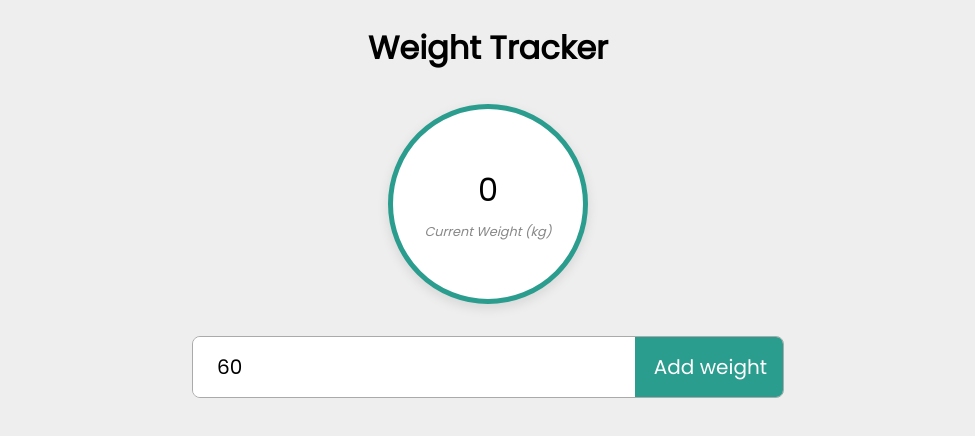
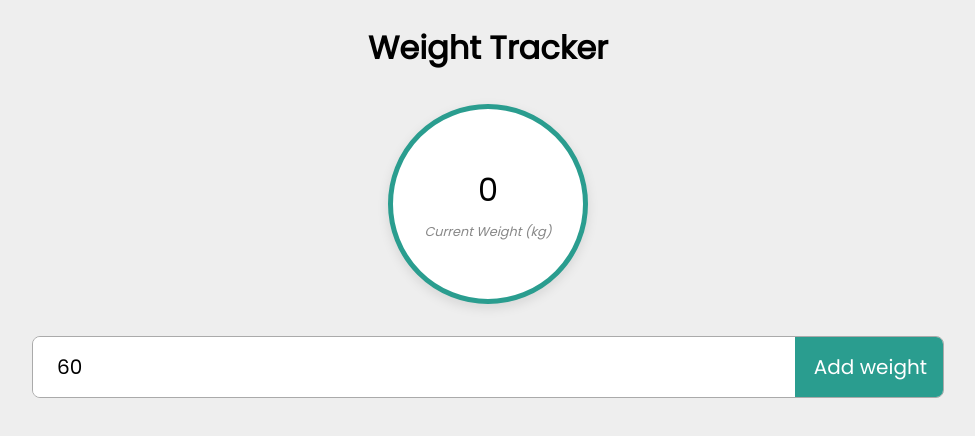
Before and after one commit to mackemyy/agik-project2, a Vue app: page / in a window 1280 px wide. Shown: the top 436 px of the page, without its empty margins (152-1127 px from the left). Built offline with nearby package versions, Linux system fonts and the light colour scheme.

Commit message:
Adjust margin

```diff
--- a/src/Chart.vue
+++ b/src/Chart.vue
@@ -70,7 +70,7 @@
 </script>
 
 <template>
-  <div class="mx-[20rem]">
+  <div class="mx-[10rem]">
     <h1 class="text-[2rem] text-center mb-8 font-bold">Weight Tracker</h1>
     <div id="current" class="flex flex-col justify-center items-center w-[200px] h-[200px] text-center bg-white rounded-[999px] mx-auto mt-0 mb-8">
       <span class="block text-[2rem] font-medium mb-2">{{ currentWeight.weight }}</span>
```
